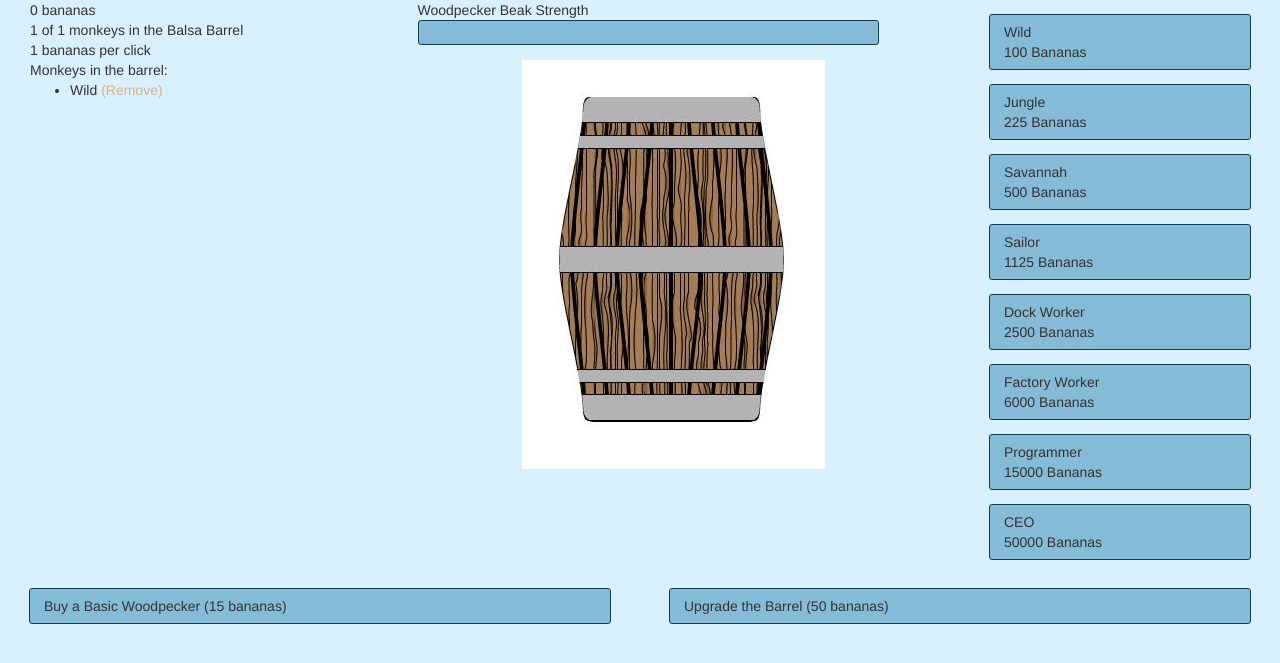
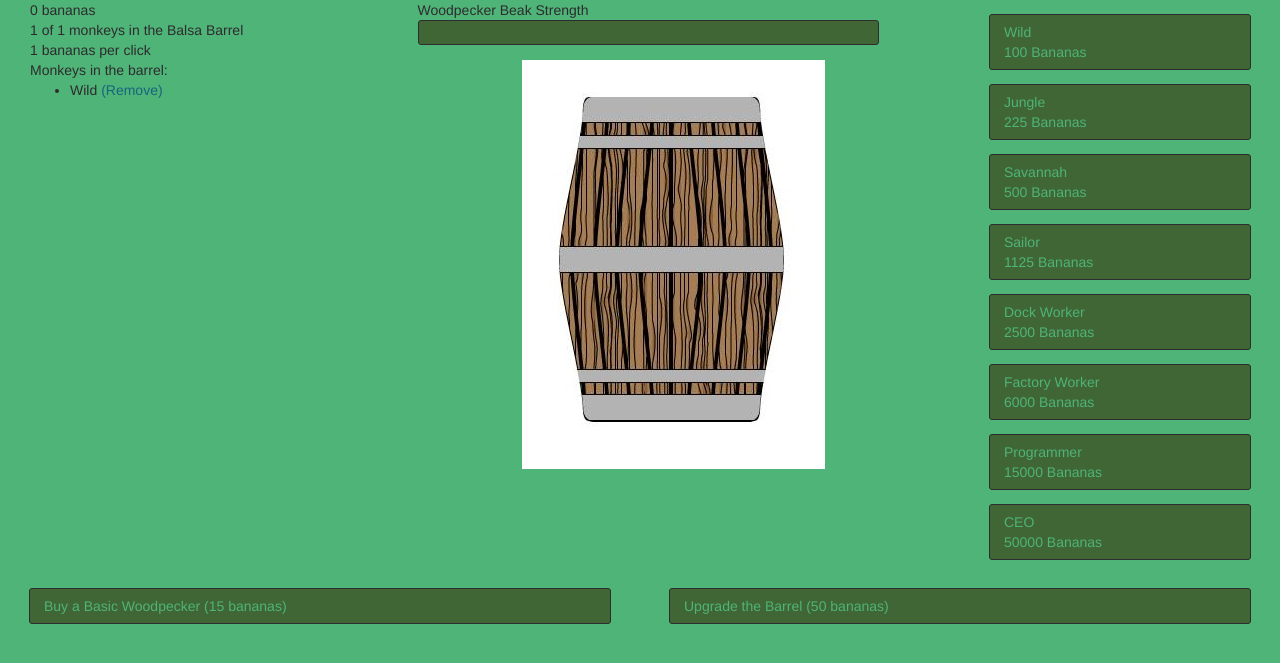
Before and after one commit to smithmd/monkey-business, a PHP site: page / in a window 1280 px wide. Shown: the top 663 px of the page. Run offline with PHP 8.4, Linux system fonts and the light colour scheme.

Commit message:
updated colors a bit

```diff
--- a/js/gameState.js
+++ b/js/gameState.js
@@ -17,7 +17,18 @@ GameState.prototype = {
     this.monkey = new Monkey(0, 1, 0);
     this.magic = 15;                        // TEMPORARY MAGIC NUMBER TO MAKE WP WORK! WEE!
   },
+  /** saveState
+   *    Saves the game state to html5 storage
+   */
+  saveState: function() {
 
+  },
+  /** loadState
+   *
+   */
+  loadState: function () {
+
+  },
   /** addBananas
    *      Check to see if the monkey is going to throw poop, if not, add bananas.
    */
--- a/sass/style.css
+++ b/sass/style.css
@@ -1,36 +1,50 @@
-html, body {
-  background-color: #d9f0ff; }
+/* jungle colors */
+html, body, div {
+  background-color: #4fb477;
+  color: #2e2c2f;
+  -webkit-touch-callout: none;
+  /* iOS Safari */
+  -webkit-user-select: none;
+  /* Chrome/Safari/Opera */
+  -khtml-user-select: none;
+  /* Konqueror */
+  -moz-user-select: none;
+  /* Firefox */
+  -ms-user-select: none;
+  /* Internet Explorer/Edge */
+  user-select: none; }
 
 a {
-  color: #ddae7e; }
+  color: #19647e; }
   a:link, a:visited {
-    color: #ddae7e; }
+    color: #19647e; }
   a:hover {
-    color: #b18b65; }
+    color: #145065; }
   a:active {
-    color: #ddae7e; }
+    color: #19647e; }
 
 #monkeysToBuy .purchase, #upgrades .purchase {
   cursor: pointer;
-  background-color: #86bbd8;
-  border: 1px solid #133c55;
+  background-color: #3f6634;
+  border: 1px solid #2e2c2f;
   border-radius: 3px;
   padding: .5em 1em;
-  margin: 1em; }
+  margin: 1em;
+  color: #4fb477; }
   #monkeysToBuy .purchase:hover, #upgrades .purchase:hover {
-    background-color: #79a8c2;
-    border: 1px solid #11364d; }
+    background-color: #395c2f;
+    border: 1px solid #29282a; }
   #monkeysToBuy .purchase:active, #upgrades .purchase:active {
-    background-color: #6b96ad; }
+    background-color: #32522a; }
 
 #beakStrengthHolder {
   width: 90%;
-  background-color: #86bbd8;
-  border: 1px solid #133c55;
+  background-color: #3f6634;
+  border: 1px solid #2e2c2f;
   border-radius: 3px;
   height: 25px; }
   #beakStrengthHolder #beakStrengthBar {
-    background-color: #6b96ad;
+    background-color: #32522a;
     height: 23px;
     width: 0; }
 
--- a/sass/style.scss
+++ b/sass/style.scss
@@ -7,54 +7,69 @@ $darkSkyBlue: rgba(134, 187, 216, 1);
 $darkCerulean: rgba(8, 61, 119, 1);
 $tumbleweed: rgba(221, 174, 126, 1);
 
-html, body {
-  background-color: $azureishWhite;
+/* jungle colors */
+$kombuGreen: rgba(55, 57, 46, 1);
+$blueSapphire: rgba(25, 100, 126, 1);
+$emerald: rgba(79, 180, 119, 1);
+$deepMossGreen: rgba(63, 102, 52, 1);
+$charlestonGreen: rgba(46, 44, 47, 1);
+
+html, body, div {
+  background-color: $emerald;
+  color:$charlestonGreen;
+  -webkit-touch-callout: none; /* iOS Safari */
+  -webkit-user-select: none;   /* Chrome/Safari/Opera */
+  -khtml-user-select: none;    /* Konqueror */
+  -moz-user-select: none;      /* Firefox */
+  -ms-user-select: none;       /* Internet Explorer/Edge */
+  user-select: none;
 }
 a {
-  color:$tumbleweed;
+  color:$blueSapphire;
 
   &:link, &:visited {
-    color: $tumbleweed;
+    color: $blueSapphire;
   }
 
   &:hover {
-    color:$tumbleweed * 0.8;
+    color:$blueSapphire * 0.8;
   }
 
   &:active {
-    color:$tumbleweed;
+    color:$blueSapphire;
   }
 }
 
 #monkeysToBuy, #upgrades {
   .purchase {
     cursor: pointer;
-    background-color: $darkSkyBlue;
-    border: 1px solid $prussianBlue;
+    background-color: $deepMossGreen;
+    border: 1px solid $charlestonGreen;
     border-radius: 3px;
     padding: .5em 1em;
     margin: 1em;
+    color: $emerald;
 
     &:hover {
-      background-color: $darkSkyBlue * 0.9;
-      border: 1px solid $prussianBlue * 0.9;
+      background-color: $deepMossGreen * 0.9;
+      border: 1px solid $charlestonGreen * 0.9;
     }
 
     &:active {
-      background-color: $darkSkyBlue * 0.8;
+      background-color: $deepMossGreen * 0.8;
     }
   }
 }
 
 #beakStrengthHolder {
   width:90%;
-  background-color: $darkSkyBlue;
-  border: 1px solid $prussianBlue;
+  background-color: $deepMossGreen;
+  border: 1px solid $charlestonGreen;
   border-radius: 3px;
   height:25px;
 
   #beakStrengthBar {
-    background-color: $darkSkyBlue * 0.8;
+    background-color: $deepMossGreen * 0.8;
     height: 23px;
     width:0;
   }
```
